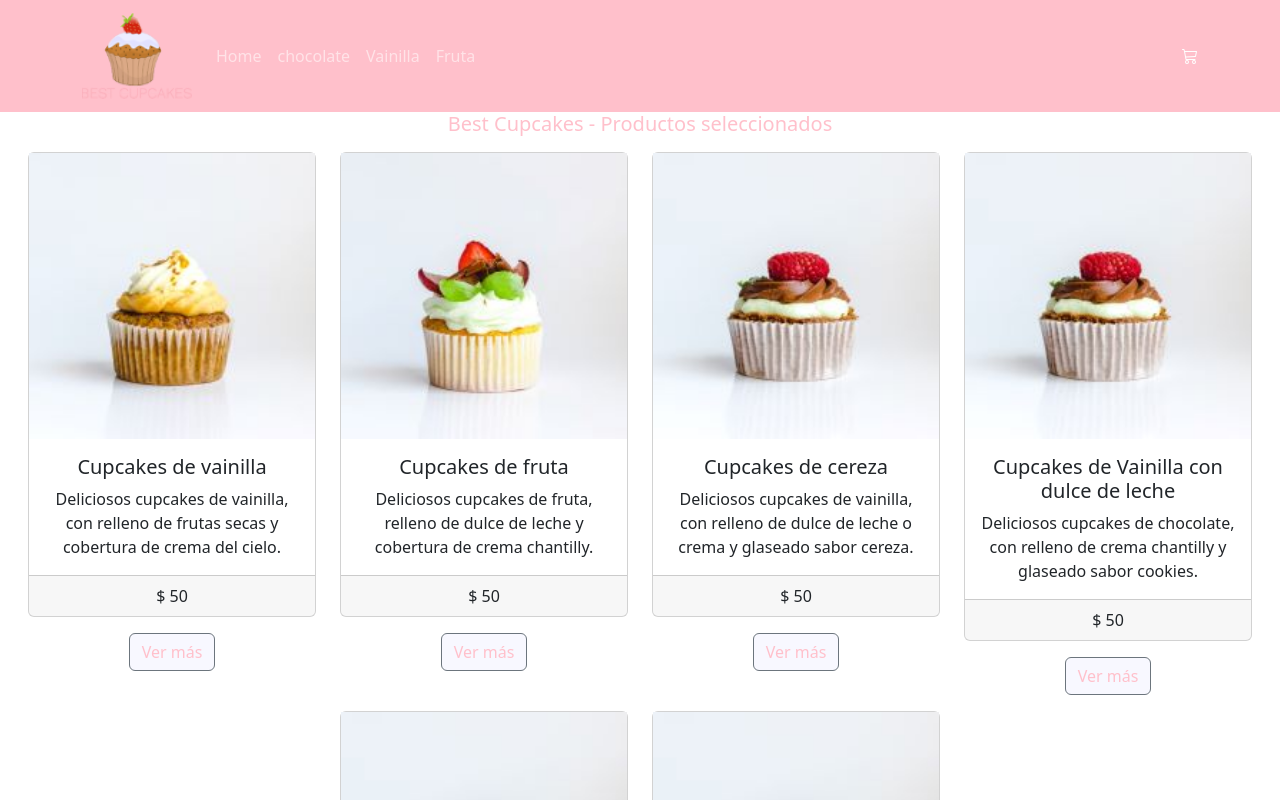
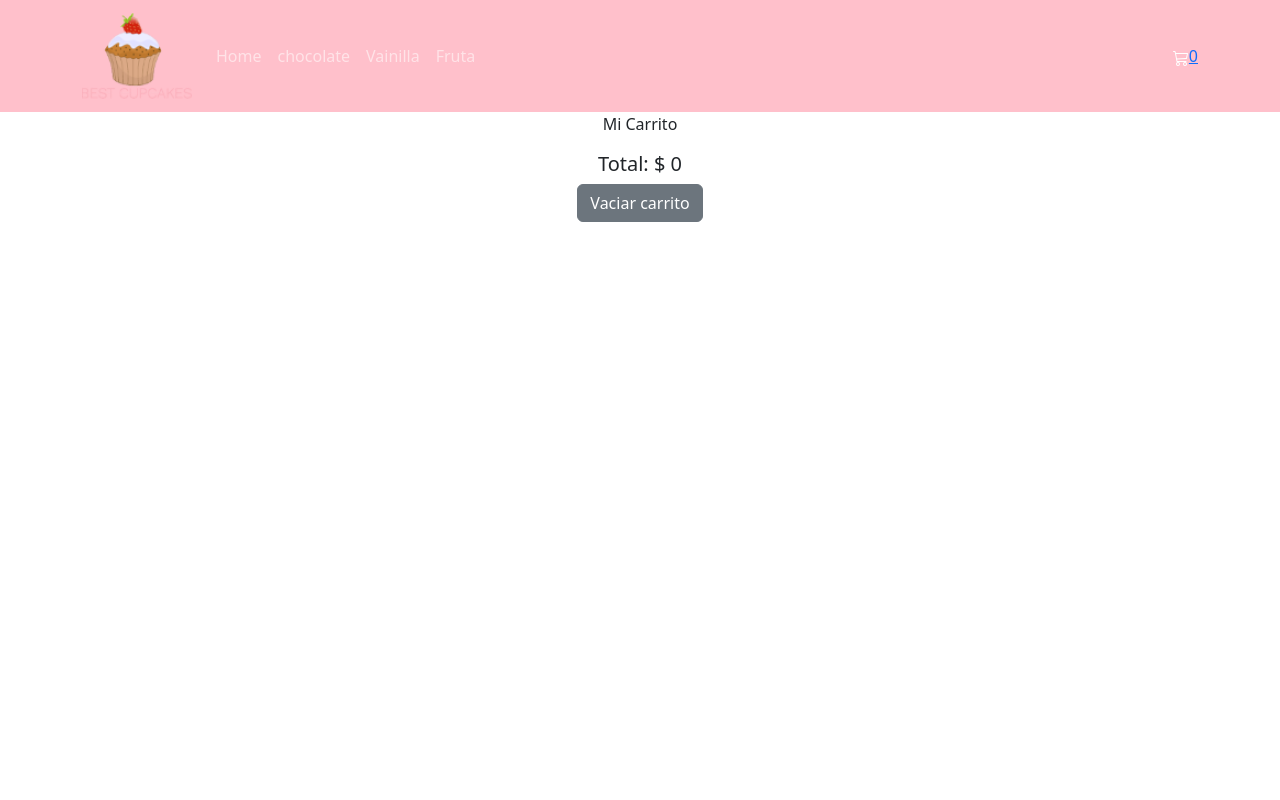
Before and after one commit to carmmcl/RJS, a React (Create React App) app: page /cart in a window 1280 px wide. Before the commit this address led to /. Shown: the top 800 px of the page. Built offline with nearby package versions, Linux system fonts and the light colour scheme.

Commit message:
agrego rl carrito

```diff
--- a/src/App.js
+++ b/src/App.js
@@ -7,6 +7,8 @@ import { Contacto } from './components/Contacto/Contacto';
 import { Recetas } from './components/Recetas/Recetas';
 import { ItemListContainer } from './components/ItemlistContainer/ItemListContainer';
 import ItemDetailContainer from './components/ItemDetailContainer/ItemDetailContainer';
+import { CartProvider } from './components/Context/CartContext';
+import { Cart } from './components/Cart/Cart';
 
 
 
@@ -14,12 +16,14 @@ function App() {
 
   return (
 
+      <CartProvider>
       <BrowserRouter>
 
         <NavBar/>
 
         <Routes>
         <Route path='/' element={<ItemListContainer greeting="Productos seleccionados"/>}/>
+        <Route path='/cart' element={<Cart/>}/>
         {/*<Route path='/recetas' element={<Recetas/>}/>
         <Route path='/contacto' element={<Contacto/>}/>*/}
         <Route path='/productos/:categoryId' element={<ItemListContainer greeting="Productos seleccionados"/>}/>
@@ -32,6 +36,7 @@ function App() {
 
         {/*<Footer/>*/}
       </BrowserRouter>
+      </CartProvider>
 
   );
 }
--- /dev/null
+++ b/src/components/Cart/Cart.js
@@ -0,0 +1,34 @@
+import { useContext } from "react"
+import { CartContext } from "../Context/CartContext"
+import { Button } from "reactstrap"
+import {BsFillTrashFill} from "react-icons/bs";
+
+
+export const Cart =()=>{
+
+    const { cart, cartTotal, emptyCart, removeItem} = useContext (CartContext)
+
+    return(
+
+        <div>
+            <p>Mi Carrito</p>
+
+            { cart.map ((item)=>(
+                //<CartItem key={item.id} item={item}/>
+                    <div key={item.id}>
+                    <h3>{item.name}</h3>
+                    <p>Precio: {item.price}</p>
+                    <p>Cantidad: {item.cantidad}</p>
+                    <button onClick={()=>removeItem(item.id)}><BsFillTrashFill/></button>
+                    <hr/>
+                    </div>
+            ))
+
+            }
+            <h5>Total: $ {cartTotal()} </h5>
+            <Button onClick={emptyCart} >Vaciar carrito</Button>
+        </div>
+
+
+    )
+}
--- /dev/null
+++ b/src/components/CartContext/CartContext.js
@@ -0,0 +1,4 @@
+import { createContext } from "react";
+
+
+export const CartContext = createContext ()
--- /dev/null
+++ b/src/components/CartWidget/CartWidget.js
@@ -0,0 +1,17 @@
+import {BsCart3} from "react-icons/bs";
+import './CartWidget.css';
+import {Link} from 'react-router-dom'
+import { useContext } from "react";
+import { CartContext } from "../Context/CartContext";
+
+export const CartWidget = ()=> {
+
+    const {cartQuantity} = useContext(CartContext)
+    return (
+        <Link to ="/cart">
+            <BsCart3 className='bscart'/>
+            <span>{cartQuantity()}</span>
+        </Link>
+    )
+
+}
--- /dev/null
+++ b/src/components/Context/CartContext.js
@@ -0,0 +1,52 @@
+import { createContext } from "react";
+import { useState } from "react";
+
+
+export const CartContext = createContext ()
+
+export const CartProvider =({children})=>{
+
+    const [cart, setCart] = useState ([])
+
+  const addToCart =(item) => {
+    setCart ([...cart, item])
+  }
+
+const removeItem =(id)=>{
+    setCart (cart.filter((item)=>item.id !==id))
+}
+
+  const isInCart =(id) =>{
+    return cart.some ((item)=> item.id ===id)
+  }
+
+  const cartQuantity =()=>{
+
+    return cart.reduce ((acc, item)=> acc + item.cantidad, 0)
+  }
+
+  const cartTotal =()=>{
+    return cart.reduce((acc, item)=> acc + item.cantidad * item.price, 0)
+  }
+
+  const emptyCart =()=>{
+    setCart([])
+  }
+
+
+    return (
+
+        <CartContext.Provider value={{
+            cart,
+            addToCart,
+            isInCart,
+            cartQuantity,
+            cartTotal,
+            emptyCart,
+            removeItem
+          }}>
+            {children}
+             </CartContext.Provider>
+)
+
+}
--- a/src/components/ItemDetail/ItemDetail.js
+++ b/src/components/ItemDetail/ItemDetail.js
@@ -1,9 +1,14 @@
 import ItemCard from "../ItemCard/ItemCard";
 import { ItemCount } from "../ItemCount/ItemCount";
-import { useState } from "react";
+import { useContext, useState } from "react";
+import { CartContext } from "../Context/CartContext";
+import { Link } from "react-router-dom";
 
 
 const ItemDetail =({item}) =>{
+
+    const {cart, addToCart, isInCart} = useContext (CartContext)
+    console.log(cart)
 
     const [cantidad, setCantidad] = useState (1)
 
@@ -15,9 +20,9 @@ const ItemDetail =({item}) =>{
             cantidad
         }
 
-        console.log({
-            itemToCart
-    })
+
+        addToCart(itemToCart)
+
     }
 
     return(
@@ -26,12 +31,30 @@ const ItemDetail =({item}) =>{
     <div className="row d-flex justify-content-center">
     <ItemCard  name={item.name} description ={item.description} img={item.img} category={item.category}price={item.price} stock={item.stock}/>
     </div>
-    <ItemCount
+
+    {/*{isInCart(item.id) &&<p> Item Agregado</p>*/}
+
+    {
+        isInCart(item.id)
+        ?
+        <Link to="/cart" className="btn btn-success my-2">Terminar mi compra</Link>
+        :
+        <ItemCount
+        max={item.stock}
+        counter={cantidad}
+        setCounter={setCantidad}
+        handleAgregar={handleAgregar}
+        />
+
+    }
+
+   {/*} <ItemCount
         max={item.stock}
         counter={cantidad}
         setCounter={setCantidad}
         handleAgregar={handleAgregar}
     />
+<Link to="cart/" className="btn btn-success my-2">Terminar mi compra</Link>*/}
 
 </>
 
--- a/src/components/navbar/CartWidget.js
+++ /dev/null
@@ -1,11 +0,0 @@
-import {BsCart3} from "react-icons/bs";
-import './CartWidget.css'
-
-export const CartWidget = ()=> {
-
-    return (
-    <BsCart3 className='bscart'/>
-
-    )
-
-}
--- a/src/components/navbar/navbar.js
+++ b/src/components/navbar/navbar.js
@@ -3,14 +3,15 @@ import Nav from 'react-bootstrap/Nav';
 import Navbar from 'react-bootstrap/Navbar';
 import NavDropdown from 'react-bootstrap/NavDropdown';
 import './NavBar.css';
-import { CartWidget } from './CartWidget';
-import {Link} from 'react-router-dom'
+import { CartWidget } from '../CartWidget/CartWidget';
+import {Link} from 'react-router-dom';
+
 
 function NavBar() {
   return (
     <Navbar collapseOnSelect expand="lg" variant="dark" className='container-NavBar'>
       <Container className='container-NavBar'>
-        <Navbar.Brand href="#home"><img src='./assets/logo2.png'></img></Navbar.Brand>
+      <Navbar.Brand as={Link} to={"/"}><img src='/assets/logo2.png'></img></Navbar.Brand>
         <Navbar.Toggle aria-controls="responsive-navbar-nav" />
         <Navbar.Collapse id="responsive-navbar-nav">
           <Nav className="me-auto">
```
Also changed, not shown: src/components/CartWidget/CartWidget.css (renamed from src/components/navbar/CartWidget.css).
